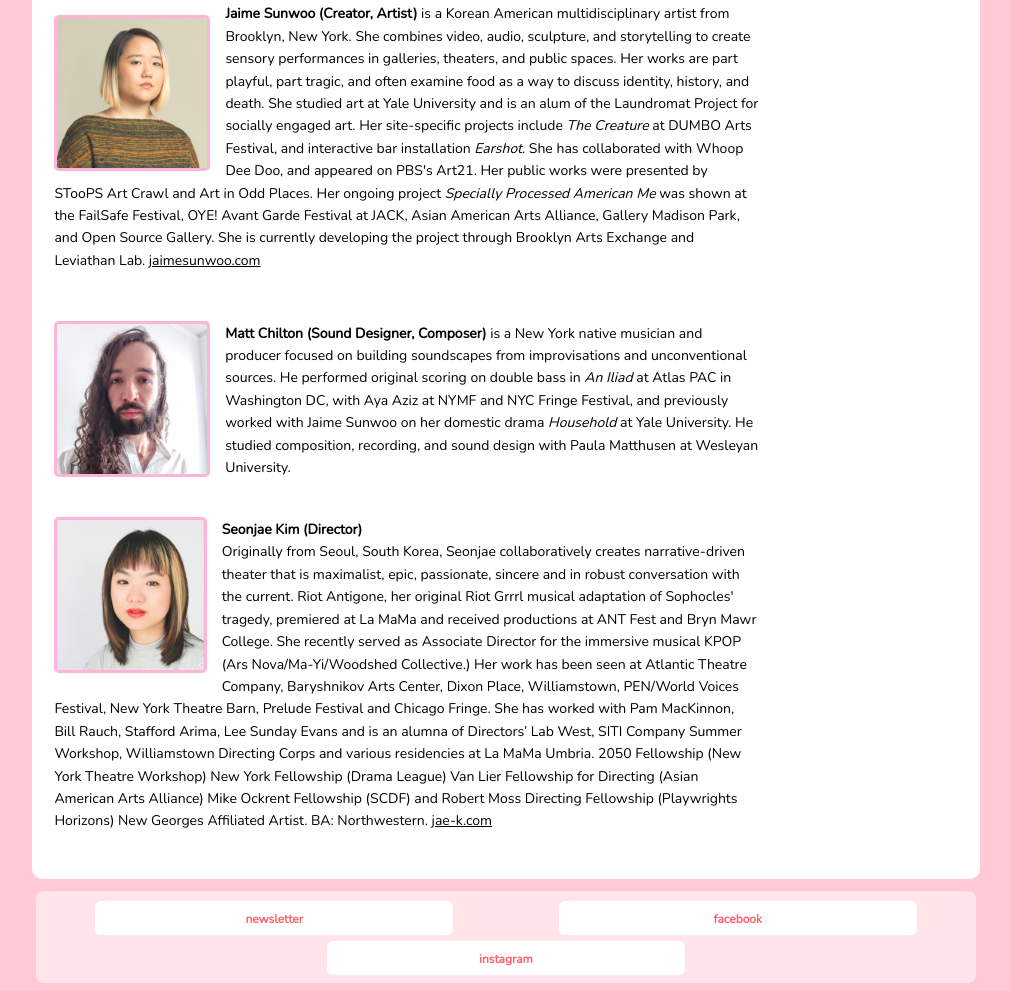
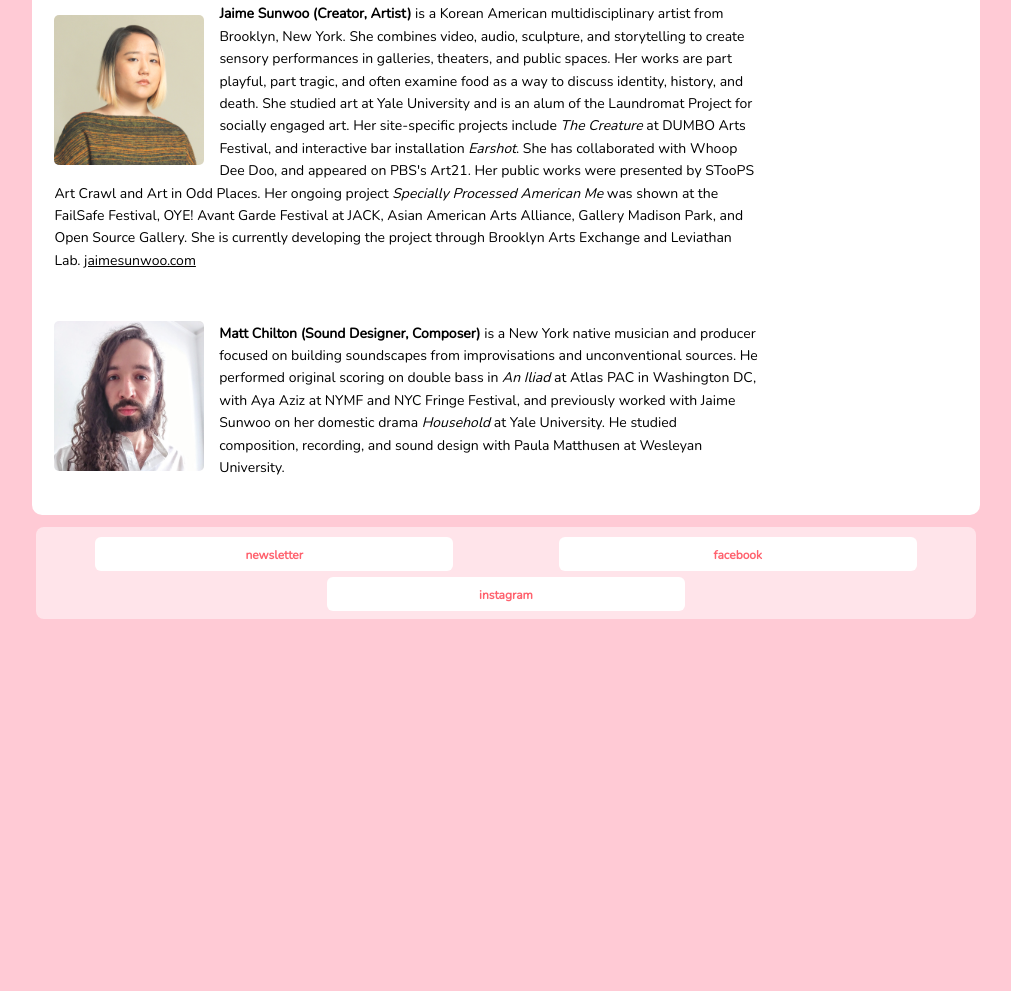
Before and after one commit to gibsonhdrew/spamsite, a plain HTML site: page about.html in a window 1280 px wide. Shown: the part 809-1800 px from the top of the page, without its empty margins (134-1145 px from the left). After the commit the page ends 1436 px from the top, so only its background shows below. Drawn offline with nearby package versions, Linux system fonts and the light colour scheme.

Commit message:
Update bios

```diff
--- a/about.html
+++ b/about.html
@@ -63,60 +63,6 @@
         </div>
         <br/>
 
-        <div class="bioDiv">
-           <img class="bioPic" src="./images/biopics/seonjae_kim.jpg"></img>
-           <div class="bioText">
-               <p>
-                   <b>Seonjae Kim (Director)</b><br/>Originally from Seoul, South Korea, Seonjae collaboratively
-                   creates narrative-driven theater that is maximalist, epic, passionate, sincere and in robust
-                   conversation with the current. Riot Antigone, her original Riot Grrrl musical adaptation of
-                   Sophocles' tragedy, premiered at La MaMa and received productions at ANT Fest and Bryn Mawr
-                   College. She recently served as Associate Director for the immersive musical KPOP
-                   (Ars Nova/Ma-Yi/Woodshed Collective.) Her work has been seen at Atlantic Theatre Company,
-                   Baryshnikov Arts Center, Dixon Place, Williamstown, PEN/World Voices Festival, New York
-                   Theatre Barn, Prelude Festival and Chicago Fringe. She has worked with Pam MacKinnon, Bill
-                   Rauch, Stafford Arima, Lee Sunday Evans and is an alumna of Directors’ Lab West, SITI Company
-                   Summer Workshop, Williamstown Directing Corps and various residencies at La MaMa Umbria. 2050
-                   Fellowship (New York Theatre Workshop) New York Fellowship (Drama League) Van Lier Fellowship
-                   for Directing (Asian American Arts Alliance) Mike Ockrent Fellowship (SCDF) and Robert Moss
-                   Directing Fellowship (Playwrights Horizons) New Georges Affiliated Artist. BA: Northwestern.
-                   <a href="https://www.jae-k.com"><u>jae-k.com</u></a>
-
-               </p>
-           </div>
-        </div>
-        <br/>
-<!--
-        <div class="bioDiv">
-           <img class="bioPic" src="./images/biopics/hao_bai.jpg"></img>
-           <div class="bioText">
-           <p>
-              <b>Hao Bai (Lighting Designer)</b><br/>Hao Bai works as a designer & technician in lights, sound, & video, and occasionally photographer.
-              Selected recent design credits: Lighting Design: <i>Shasta Geaux Pop</i> (CAC, Cincinnati); Run! <i>It’s Getting Ugly</i> (by Susana Cook
-              @ JACK); <i>YNCAST</i> (by Stacey Robinson @ JACK); 2017 & 2018 <i>La Mama Moves!</i>; Kate Bornstein; <i>Mindanao Dance</i> (La Mama), <i>ADITL</i>
-              (La Mama); <i>The Plain of Jars</i> (NYU); <i>Being</i> (NYU), "Medusa" and "Oddity" (TNC); Lighting & Set Design: <i>House or Home</i>
-              (Park Avenue Armory); <i>The Workroom</i> (One Art Space); Music & Sound Design: <i>Don Quixote Takes New York</i> (Loco7); <i>The Violin</i>
-              (59E59), <i>Gemini Stars/Scorpio Stars</i> (Pioneers Go East Collective); <i>Puppet-Shows</i> (Loco7), <i>Paisieu</i> (Target Margin); Video & Sound
-              Design: <i>American Mill #2</i> (A.R.T/New York Theatres); Lighting & Sound design: <i>TELE-VISION</i> (Triskelion Arts); Gemini Stars
-              (Triskelion Arts); <i>Sound Departures</i> (La Mama)
-
-           </p>
-           </div>
-        </div>
-        <br/>
-
-        <div class="bioDiv">
-           <img class="bioPic" src="./images/biopics/dg.jpg"></img>
-           <div class="bioText">
-           <p>
-               <b>Drew Gibson (Web Designer)</b><br/>Drew Gibson is a web designer/developer living and working in New York, NY. He has designed
-               the web presence of theater groups including the Nature Theater of Oklahoma, and previously worked with Jaime Sunwoo
-               as a Sound Designer for <i>Earshot</i>.
-           </p>
-           </div>
-           <br/>
-        </div>
--->
     </div>
     <div class="nav">
         <div class="navItems">
--- a/style_new.css
+++ b/style_new.css
@@ -127,7 +127,6 @@ body {
     min-height: 160px;
 }
 .bioPic {
-  border: 3px solid #ffacd5;
   height: 150px;
 }
 
```
